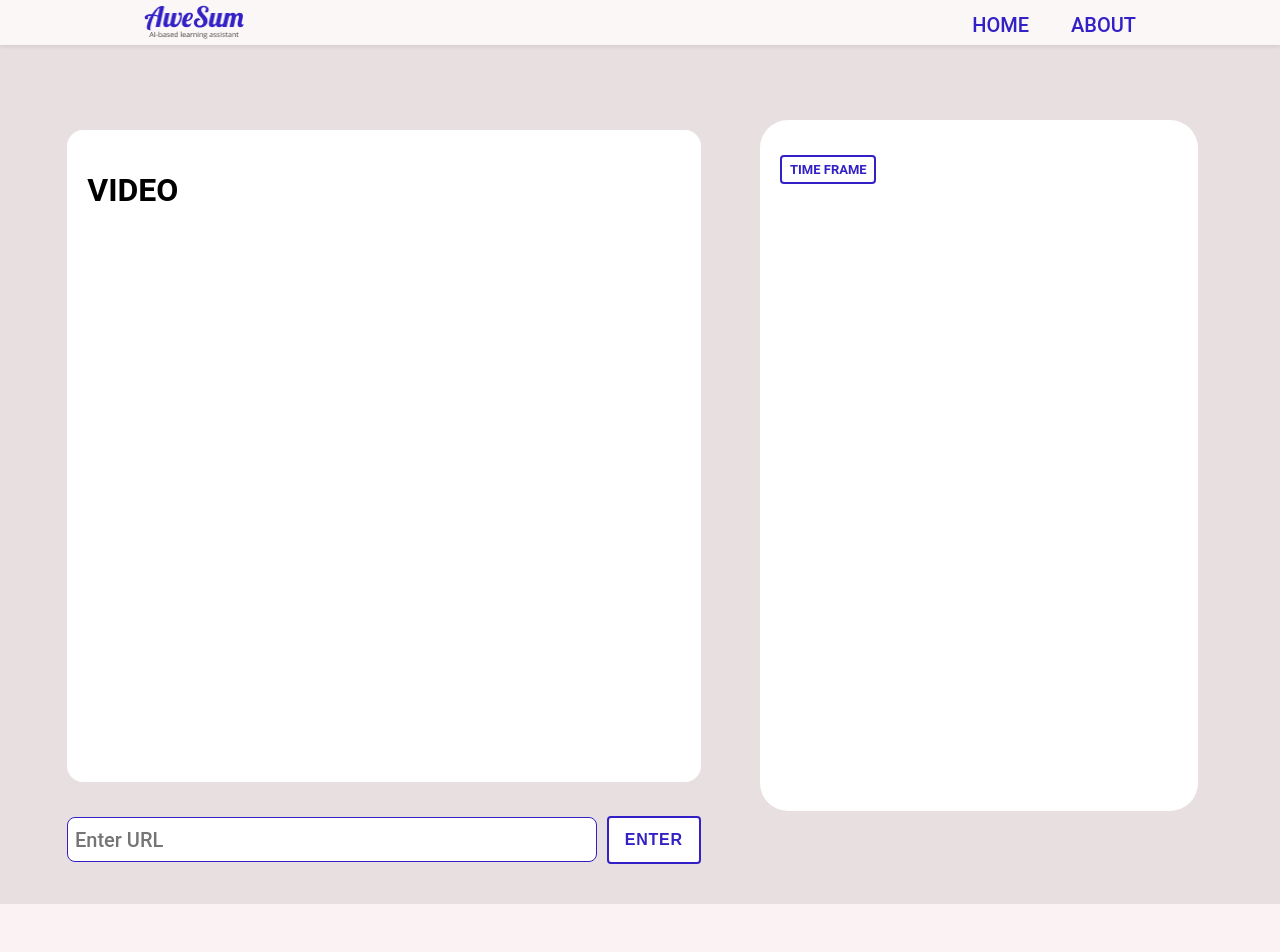
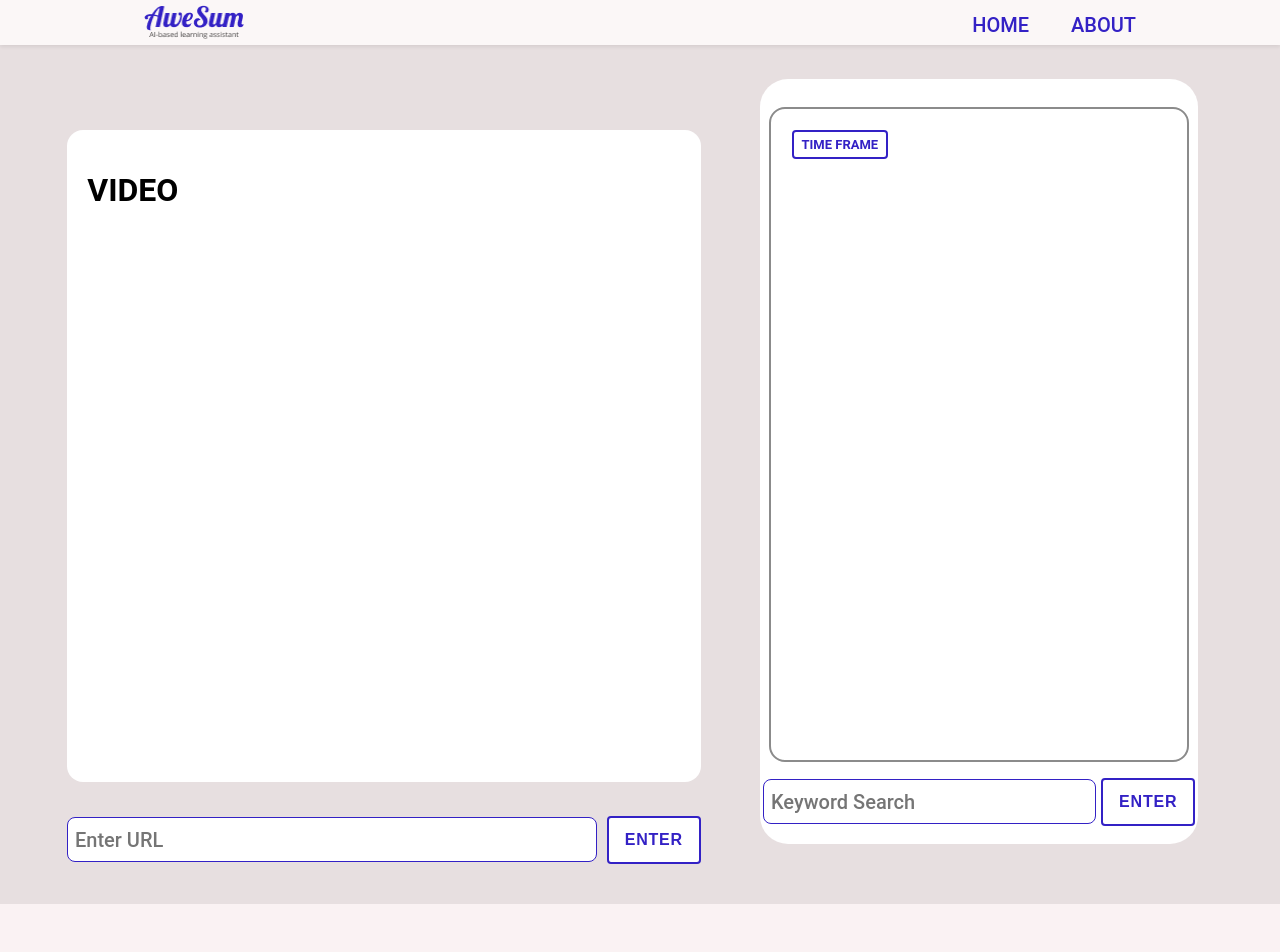
Before and after one commit to 89OutOf10/AweSum-FE, a React (Create React App) app: page / in a window 1280 px wide. Shown: the top 952 px of the page. Built offline with nearby package versions, Linux system fonts and the light colour scheme.

Commit message:
added keyword search modules

```diff
--- /dev/null
+++ b/src/components/main/KeywordSearch.js
@@ -0,0 +1,68 @@
+import React, { useState } from 'react';
+import styled from 'styled-components';
+import palette from '../../styles/palette';
+import Input from './Input.js';
+import Button from '../../components/common/Button.js';
+import TimeFrame from './TimeFrame.js';
+
+const Board = styled.div`
+  border-radius: 16px;
+  border: 2px solid #8b8b8b;
+  height: 90%;
+  width: 96%;
+  display: flex;
+  flex-direction: column;
+  justify-content: space-betweeen;
+  align-items: flex-start;
+  overflow: auto;
+`;
+
+const Col = styled.div`
+  display: flex;
+  width: 100%;
+  height: 96%;
+  flex-direction: column;
+  justify-content: space-around;
+  align-items: center;
+  margin-top: 25px;
+`;
+
+const Row = styled.div`
+  display: flex;
+  flex-direction: row;
+  width: 100%;
+  height: 80px;
+  justify-content: space-around;
+  align-items: center;
+`;
+
+const KeywordSearch = () => {
+  const [inputs, setInputs] = useState('');
+  const onChange = (e) => {
+    const value = e.target.value;
+    setInputs(value);
+    console.log(value);
+  };
+
+  return (
+    <>
+      <Col>
+        <Board>
+          <TimeFrame
+            style={{ marginTop: '5%', marginLeft: '5%', marginBottom: '2%' }}
+          />
+        </Board>
+        <Row>
+          <Input
+            value={inputs}
+            onChange={onChange}
+            placeholder={' Keyword Search '}
+          />
+          <Button>ENTER</Button>
+        </Row>
+      </Col>
+    </>
+  );
+};
+
+export default KeywordSearch;
--- a/src/pages/mainPage.js
+++ b/src/pages/mainPage.js
@@ -4,11 +4,11 @@ import styled from 'styled-components';
 import Button from '../components/common/Button';
 import palette from '../styles/palette';
 import Input from '../components/main/Input';
-import TimeFrame from '../components/main/TimeFrame';
 import Summary from '../components/summary/Summary';
 import QuizModal from '../components/quiz/QuizModal';
 import VideoPlayer from '../components/main/VideoPlayer';
 import ReactPlayer from 'react-player/youtube';
+import KeywordSearch from '../components/main/KeywordSearch';
 
 const Block1 = styled.div`
   background: ${palette.pink[2]};
@@ -39,7 +39,7 @@ const Wrapper = styled.div`
 
 const SubSection2 = styled.div`
   width: 38%;
-  height: 48em;
+  height: 850px;
   margin-right: 2%;
   display: flex;
   flex-direction: column;
@@ -175,8 +175,14 @@ const MainPage = () => {
           </Wrapper>
         </SubSection1>
         <SubSection2>
-          <Board style={{ borderRadius: '28px', height: '90%' }}>
-            <TimeFrame style={{ marginLeft: '20px', marginTop: '8%' }} />
+          <Board
+            style={{
+              borderRadius: '28px',
+              height: '90%',
+              justifyContent: 'space-around',
+            }}
+          >
+            <KeywordSearch />
           </Board>
         </SubSection2>
       </Block1>
```
